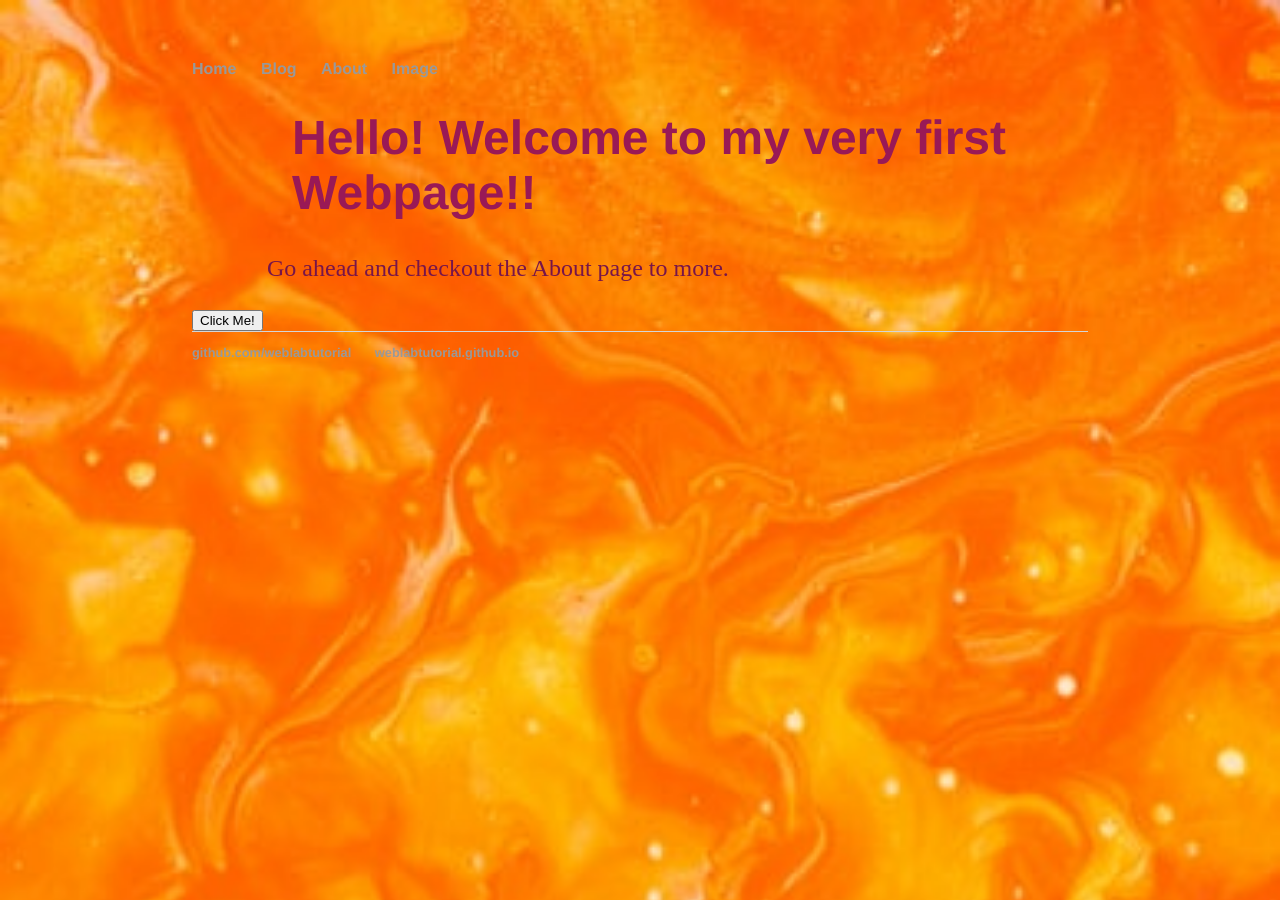
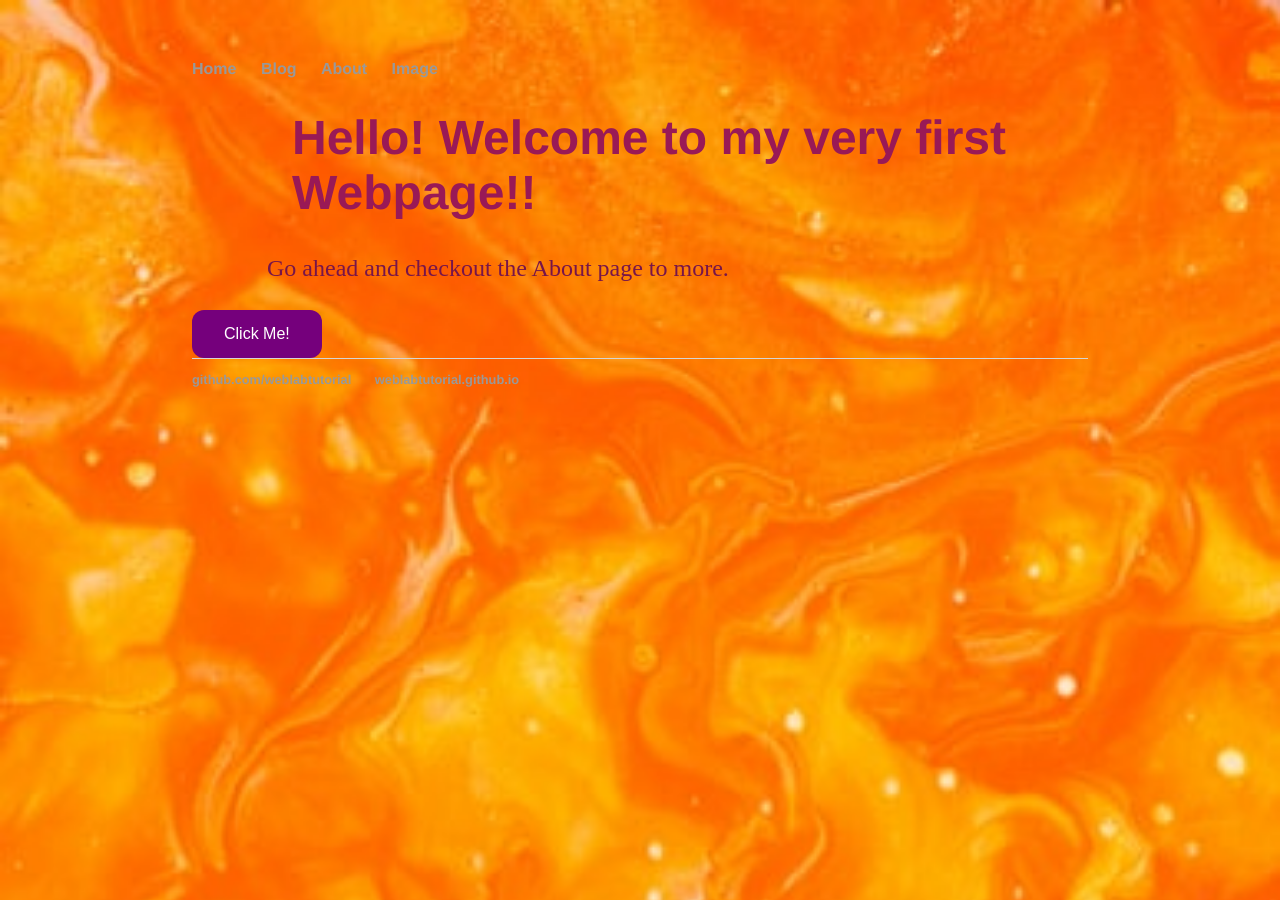
Before and after one commit to Kanaga2004/Kanaga2004.github.io, a Jekyll site: the page built from index.html, in a window 1280 px wide. Built offline with Jekyll 4.4.1, drawn with Linux system fonts in a browser that asks for light colours.

Commit message:
Update main.css

```diff
--- a/css/main.css
+++ b/css/main.css
@@ -50,7 +50,7 @@ ul.posts li {
  font-style: italic;
  font-size: 3em;
 }
-.button {
+button {
   background-color: #75007c;
   border: none;
   color: white;
```
